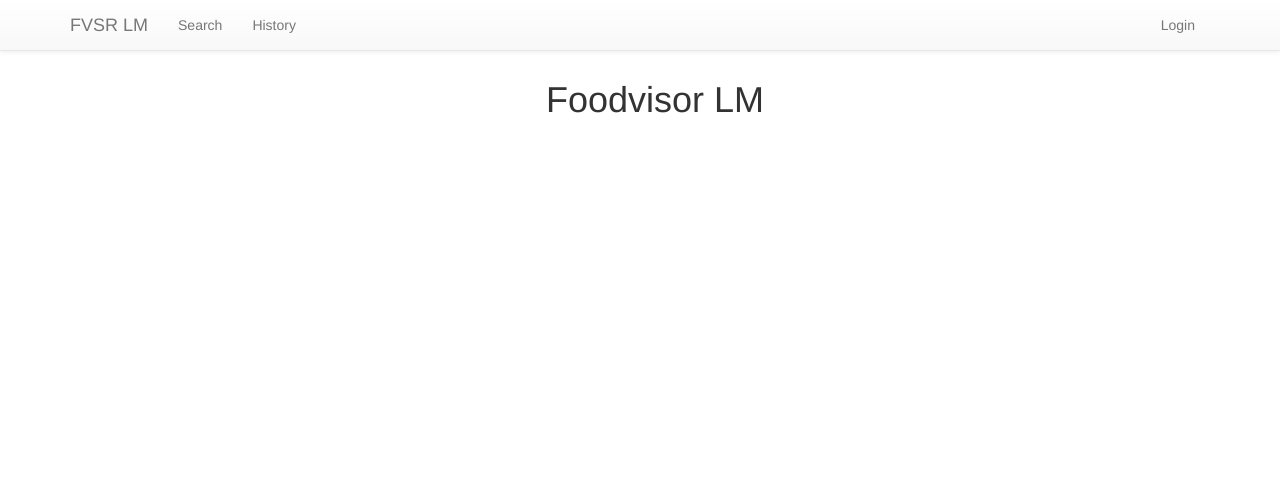
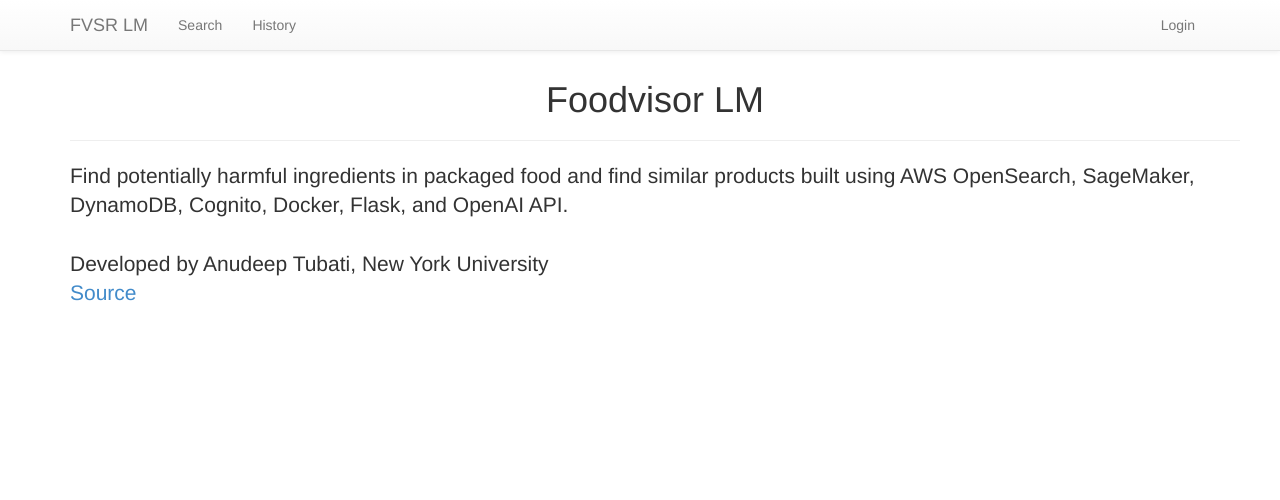
Before and after one commit to NeuralFlux/foodvisorLM, a Flask app: page / in a window 1280 px wide. Shown: the top 500 px of the page. Run offline with Flask 3, Linux system fonts and the light colour scheme; some libraries are stand-ins or nearby versions.

Commit message:
added details to index page

```diff
--- a/flask-app/templates/pages/index.html
+++ b/flask-app/templates/pages/index.html
@@ -1,5 +1,5 @@
 {% extends 'layouts/main.html' %}
-{% block title %}FVSR LM{% endblock %}
+{% block title %}FoodvisorLM{% endblock %}
 {% block content %}
 
 <div class="container h-100">
@@ -7,6 +7,15 @@
         <div class="col text-center">
             <h1>Foodvisor LM</h1>
         </div>
+        <hr>
+        <div class="col">
+            <p class="lead">
+                Find potentially harmful ingredients in packaged food and find similar products built using AWS OpenSearch, SageMaker, DynamoDB, Cognito, Docker, Flask, and OpenAI API.
+                <br><br>
+                Developed by Anudeep Tubati, New York University
+                <br><a href="https://github.com/NeuralFlux/foodvisorLM" target="_blank">Source</a>
+            </p>
+        </div>
     </div>
 </div>
 
```
